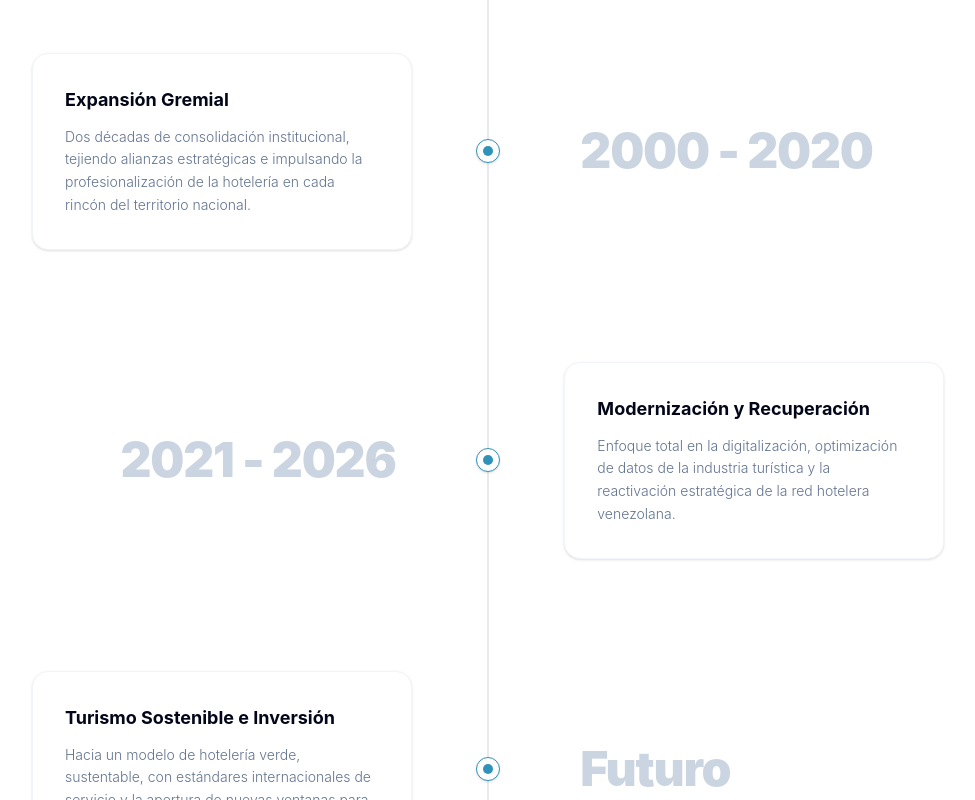
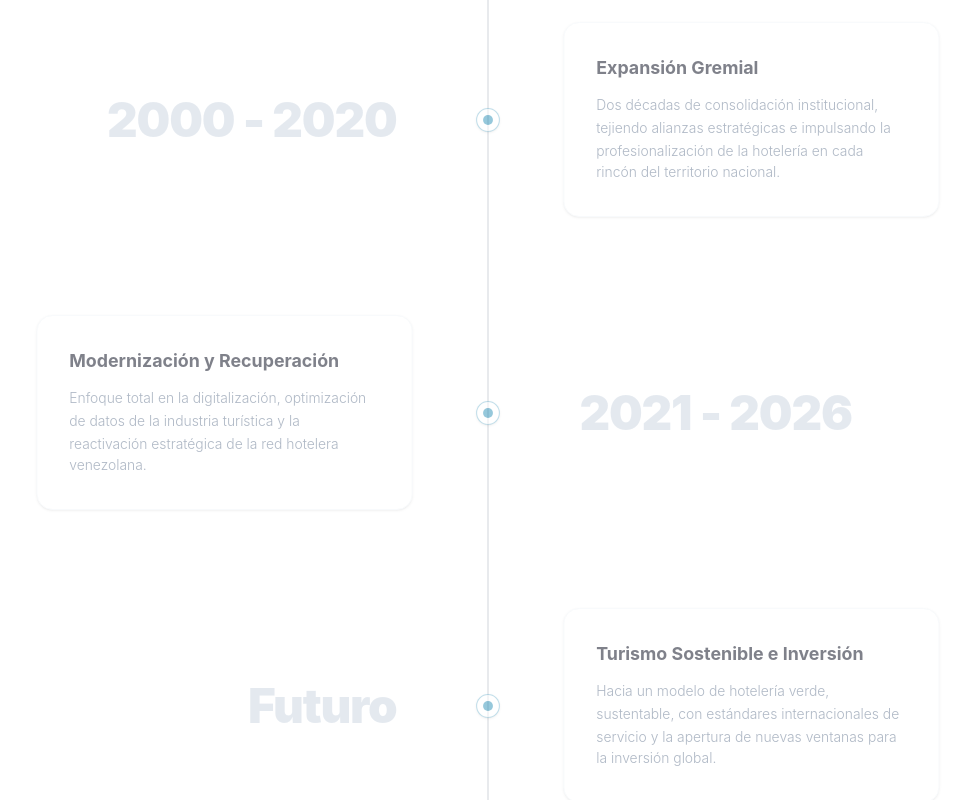
Before and after one commit to shirleybernaez-hub/fenahoven, a React (Vite) app: page /web in a window 1280 px wide. Shown: the part 1760-2560 px from the top of the page, without its empty margins (152-1127 px from the left). Built offline with nearby package versions, Linux system fonts and the light colour scheme; the HTML template or start-up script is replaced by a standard one.

Commit message:
Timeline premium: flujo de lectura corregido con sistema dinámico de hitos activos

```diff
--- a/src/Web.jsx
+++ b/src/Web.jsx
@@ -24,6 +24,9 @@ function Counter({ value, duration = 1500 }) {
 }
 
 export default function Web() {
+  // Estado para controlar qué hito de la historia está seleccionado/activo (Inicia en el primero: 1958)
+  const [activeHito, setActiveHito] = useState(0);
+
   // Arreglo con clases de tamaño personalizadas para equilibrar visualmente cada logo de la red
   const partners = [
     { src: '/conseturismo.png', alt: 'Conseturismo', className: 'max-h-12 w-auto' },
@@ -167,7 +170,7 @@ export default function Web() {
         </div>
       </section>
 
-      {/* 4. SECCIÓN INFOGRAFÍA: TIMELINE MEJORADO CON CÍRCULOS DE ENTRADA/SALIDA Y AROS AZULES */}
+      {/* 4. SECCIÓN INFOGRAFÍA: TIMELINE INTERACTIVO REORDENADO DE ACUERDO AL FLUJO DE LECTURA */}
       <section className="py-32 bg-[#FFFFFF] border-b border-slate-100 overflow-hidden">
         <div className="max-w-5xl mx-auto px-6">
 
@@ -180,61 +183,76 @@ export default function Web() {
           {/* Estructura del Timeline */}
           <div className="relative">
 
-            {/* Círculo Pequeño al INICIO de la línea (Arriba en el centro) */}
+            {/* Círculo base superior de inicio */}
             <div className="hidden md:block absolute top-0 left-1/2 transform -translate-x-1/2 w-2.5 h-2.5 bg-slate-300 rounded-full z-20" />
 
             {/* Línea Eje Central */}
             <div className="hidden md:block absolute left-1/2 transform -translate-x-1/2 w-[1px] h-full bg-[#D1D5DB] z-0" />
 
-            {/* Círculo Pequeño al FINAL de la línea (Abajo en el centro) */}
+            {/* Círculo base inferior de cierre */}
             <div className="hidden md:block absolute bottom-0 left-1/2 transform -translate-x-1/2 w-2.5 h-2.5 bg-slate-300 rounded-full z-20" />
 
-            <div className="space-y-16 md:space-y-28 py-8 relative z-10">
+            <div className="space-y-16 md:space-y-24 py-8 relative z-10">
               {timelineEvents.map((event, index) => {
-                // Alternamos lados:
-                // Index par (1958): Caja Izquierda, Año Derecho.
-                // Index impar (1993): Caja Derecha, Año Izquierdo.
-                const isLeftBox = index % 2 === 0;
+                // FLUJO NATURAL REORDENADO:
+                // Index 0 (1958): Año a la IZQUIERDA, Caja a la DERECHA (Lectura perfecta de corrido).
+                // Index 1 (1993): Año a la DERECHA, Caja a la IZQUIERDA.
+                const isLeftYear = index % 2 === 0;
+                const isItemActive = activeHito === index;
 
                 return (
                   <div
                     key={index}
-                    className="flex flex-col md:grid md:grid-cols-11 items-center w-full relative"
+                    className={`flex flex-col md:grid md:grid-cols-11 items-center w-full relative cursor-pointer transition-all duration-300 ${
+                      isItemActive ? 'opacity-100 scale-100' : 'opacity-50 hover:opacity-80 scale-[0.99]'
+                    }`}
+                    onClick={() => setActiveHito(index)}
                   >
 
-                    {/* COLUMNA IZQUIERDA (Caja Informativa o Año de forma alternada) */}
+                    {/* COLUMNA IZQUIERDA (Año o Caja Informativa según la alternancia) */}
                     <div className="w-full md:col-span-5 flex justify-center md:justify-end md:px-8 z-10">
-                      {isLeftBox ? (
-                        <div className="w-full max-w-sm bg-white rounded-2xl p-6 md:p-8 border border-slate-100 shadow-sm hover:shadow-md transition-all duration-300">
-                          <div className="block md:hidden text-2xl font-black text-[#2F92B9] mb-2">{event.year}</div>
-                          <h3 className="text-lg font-bold text-slate-950 mb-3">{event.title}</h3>
-                          <p className="text-sm text-slate-500 font-light leading-relaxed">{event.description}</p>
+                      {isLeftYear ? (
+                        <div className={`text-4xl lg:text-5xl font-black tracking-tight select-none pr-4 transition-colors duration-300 ${
+                          isItemActive ? 'text-slate-950 font-black' : 'text-[#CBD5E1]'
+                        }`}>
+                          {event.year}
                         </div>
                       ) : (
-                        <div className="hidden md:block text-4xl lg:text-5xl font-black text-[#CBD5E1] tracking-tight select-none pr-4">
-                          {event.year}
+                        <div className={`w-full max-w-sm bg-white rounded-2xl p-6 md:p-8 border transition-all duration-300 ${
+                          isItemActive ? 'border-[#2F92B9]/30 shadow-md bg-slate-50/20' : 'border-slate-100 shadow-sm'
+                        }`}>
+                          <div className="block md:hidden text-2xl font-black text-[#2F92B9] mb-2">{event.year}</div>
+                          <h3 className={`text-lg font-bold mb-3 transition-colors ${isItemActive ? 'text-[#2F92B9]' : 'text-slate-950'}`}>{event.title}</h3>
+                          <p className="text-sm text-slate-500 font-light leading-relaxed">{event.description}</p>
                         </div>
                       )}
                     </div>
 
-                    {/* COLUMNA CENTRAL: PUNTO INTERMEDIO CON UN ARO AZUL ALREDEDOR */}
+                    {/* COLUMNA CENTRAL: PUNTO INTERMEDIO CON UN ARO AZUL DINÁMICO */}
                     <div className="hidden md:flex md:col-span-1 justify-center items-center z-20">
-                      {/* Aro lineal azul exterior (w-6 h-6) + Círculo filled más pequeño azul en el centro */}
-                      <div className="w-6 h-6 rounded-full bg-white border border-[#2F92B9] flex items-center justify-center shadow-sm">
-                        <div className="w-2.5 h-2.5 rounded-full bg-[#2F92B9]" />
+                      <div className={`rounded-full bg-white flex items-center justify-center shadow-sm transition-all duration-300 ${
+                        isItemActive ? 'w-7 h-7 border-2 border-[#2F92B9] scale-110' : 'w-6 h-6 border border-[#2F92B9]/60'
+                      }`}>
+                        <div className={`rounded-full bg-[#2F92B9] transition-all duration-300 ${
+                          isItemActive ? 'w-3 h-3' : 'w-2.5 h-2.5'
+                        }`} />
                       </div>
                     </div>
 
-                    {/* COLUMNA DERECHA (Año o Caja Informativa de forma alternada) */}
+                    {/* COLUMNA DERECHA (Caja Informativa o Año según la alternancia) */}
                     <div className="w-full md:col-span-5 flex justify-center md:justify-start md:px-8 z-10 mt-4 md:mt-0">
-                      {!isLeftBox ? (
-                        <div className="w-full max-w-sm bg-white rounded-2xl p-6 md:p-8 border border-slate-100 shadow-sm hover:shadow-md transition-all duration-300">
+                      {isLeftYear ? (
+                        <div className={`w-full max-w-sm bg-white rounded-2xl p-6 md:p-8 border transition-all duration-300 ${
+                          isItemActive ? 'border-[#2F92B9]/30 shadow-md bg-slate-50/20' : 'border-slate-100 shadow-sm'
+                        }`}>
                           <div className="block md:hidden text-2xl font-black text-[#2F92B9] mb-2">{event.year}</div>
-                          <h3 className="text-lg font-bold text-slate-950 mb-3">{event.title}</h3>
+                          <h3 className={`text-lg font-bold mb-3 transition-colors ${isItemActive ? 'text-[#2F92B9]' : 'text-slate-950'}`}>{event.title}</h3>
                           <p className="text-sm text-slate-500 font-light leading-relaxed">{event.description}</p>
                         </div>
                       ) : (
-                        <div className="hidden md:block text-4xl lg:text-5xl font-black text-[#CBD5E1] tracking-tight select-none pl-4">
+                        <div className={`text-4xl lg:text-5xl font-black tracking-tight select-none pl-4 transition-colors duration-300 ${
+                          isItemActive ? 'text-slate-950 font-black' : 'text-[#CBD5E1]'
+                        }`}>
                           {event.year}
                         </div>
                       )}
@@ -300,7 +318,7 @@ export default function Web() {
           <div className="lg:col-span-7 space-y-12">
             <div>
               <span className="text-xs font-bold text-[#0062B2] uppercase tracking-[0.3em] block mb-3">Estadísticas en Tiempo Real</span>
-              <h2 className="text-3xl md:text-4xl font-bold tracking-tight text-[#1E293B] uppercase">Datos de la Industry</h2>
+              <h2 className="text-3xl md:text-4xl font-bold tracking-tight text-[#1E293B] uppercase">Datos de la Industria</h2>
             </div>
 
             <div className="grid grid-cols-1 sm:grid-cols-2 gap-8 md:gap-x-12 md:gap-y-10 border-t border-slate-100 pt-8">
```
